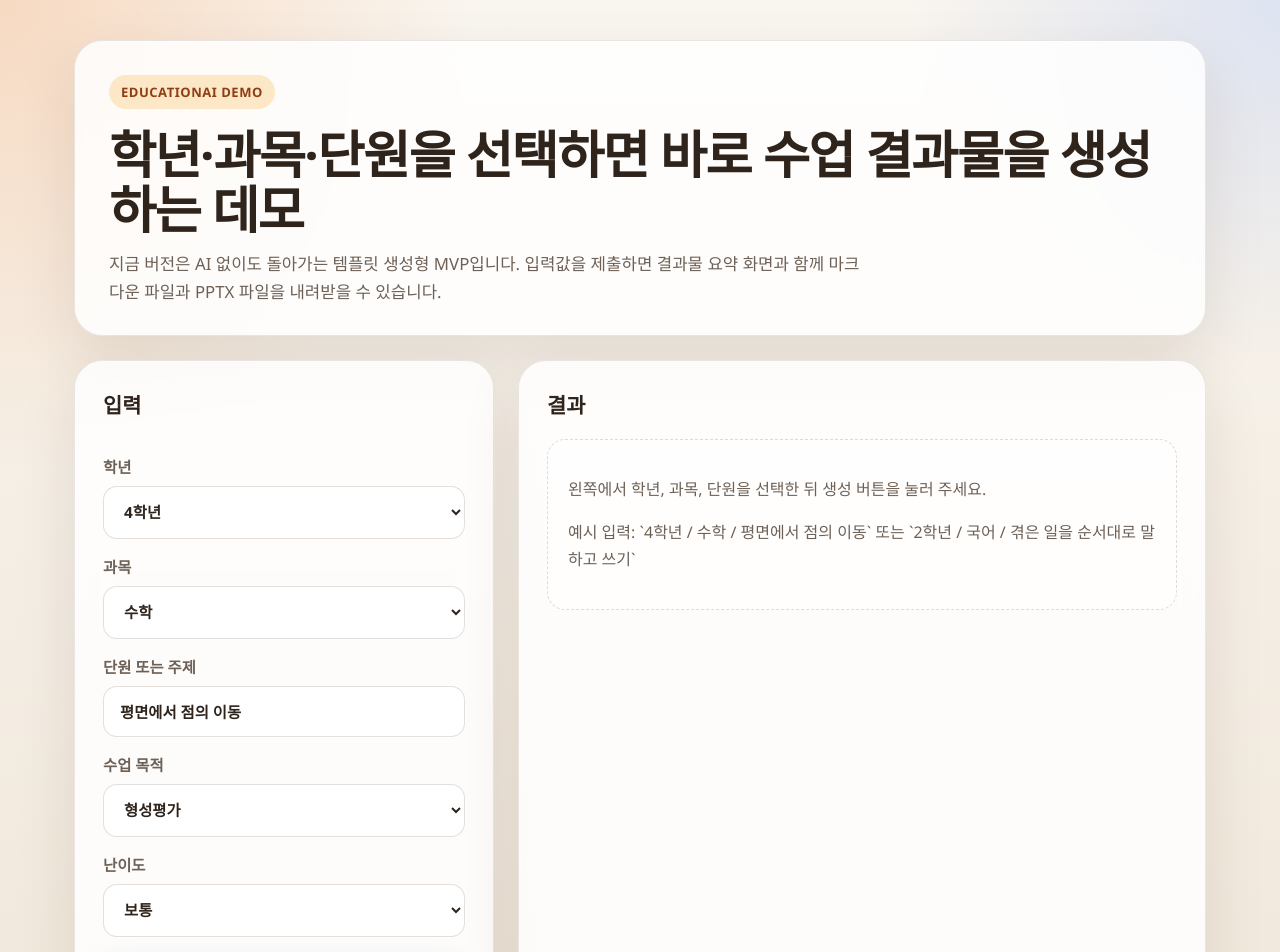
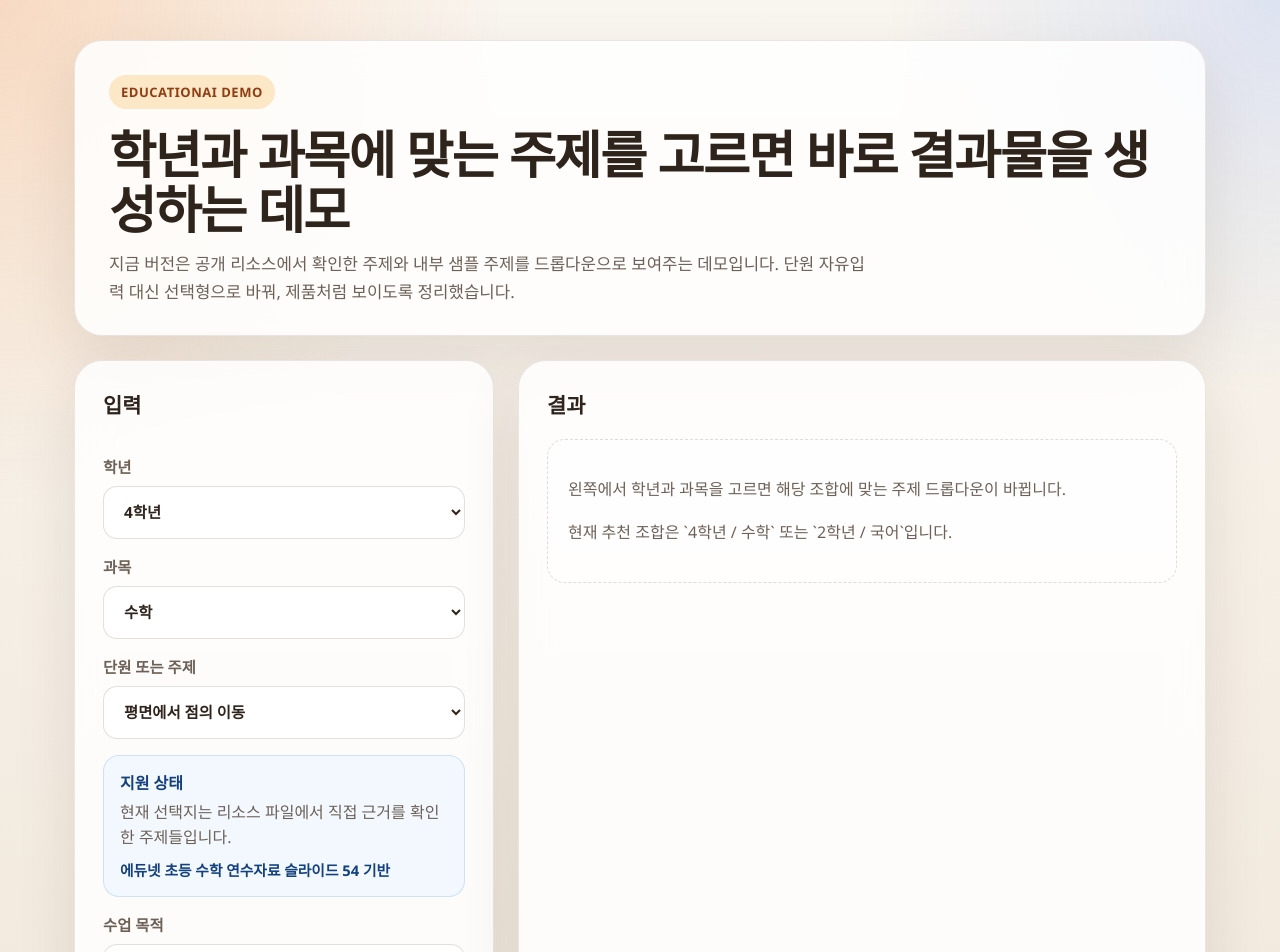
Before and after one commit to chensy14/educationAI, a Next.js app: page / in a window 1280 px wide. Shown: the top 952 px of the page. Built offline with nearby package versions, Linux system fonts and the light colour scheme.

Commit message:
Add resource-based unit dropdowns

```diff
--- a/app/globals.css
+++ b/app/globals.css
@@ -234,6 +234,32 @@ button:disabled {
   font-weight: 700;
 }
 
+.support-box {
+  border: 1px solid rgba(19, 104, 206, 0.16);
+  border-radius: 16px;
+  padding: 14px 16px;
+  background: rgba(238, 245, 255, 0.72);
+}
+
+.support-box strong {
+  display: block;
+  margin-bottom: 6px;
+  color: #14407e;
+}
+
+.support-box p {
+  margin: 0;
+  color: var(--muted);
+  line-height: 1.6;
+}
+
+.support-note {
+  margin-top: 8px !important;
+  color: #14407e !important;
+  font-size: 0.92rem;
+  font-weight: 600;
+}
+
 @media (max-width: 920px) {
   .content-grid {
     grid-template-columns: 1fr;
--- a/components/generator-form.tsx
+++ b/components/generator-form.tsx
@@ -1,6 +1,8 @@
 "use client";
 
-import { useState, useTransition } from "react";
+import { useEffect, useMemo, useState, useTransition } from "react";
+
+import { getSupportMessage, getUnitOptions } from "@/lib/unit-options";
 
 type Subject = "국어" | "수학" | "사회" | "과학" | "영어";
 type Purpose = "도입" | "형성평가" | "복습" | "재수업";
@@ -74,9 +76,26 @@ export function GeneratorForm() {
   const [result, setResult] = useState<GenerateResponse | null>(null);
   const [isPending, startTransition] = useTransition();
 
+  const unitOptions = useMemo(() => getUnitOptions(grade, subject), [grade, subject]);
+  const supportMessage = useMemo(() => getSupportMessage(grade, subject), [grade, subject]);
+  const selectedUnitOption = unitOptions.find((option) => option.value === unit);
+  const canGenerate = Boolean(unit.trim()) && !selectedUnitOption?.disabled;
+
+  useEffect(() => {
+    const fallback = unitOptions.find((option) => !option.disabled);
+    if (!unitOptions.some((option) => option.value === unit && !option.disabled)) {
+      setUnit(fallback?.value ?? "");
+    }
+  }, [grade, subject, unit, unitOptions]);
+
   async function handleSubmit(event: React.FormEvent<HTMLFormElement>) {
     event.preventDefault();
     setError(null);
+
+    if (!canGenerate) {
+      setError("현재 선택한 학년/과목 조합은 아직 생성 가능한 단원 데이터가 준비되지 않았습니다.");
+      return;
+    }
 
     startTransition(async () => {
       try {
@@ -115,16 +134,17 @@ export function GeneratorForm() {
     <div className="page-shell">
       <section className="hero-card">
         <div className="eyebrow">EducationAI Demo</div>
-        <h1>학년·과목·단원을 선택하면 바로 수업 결과물을 생성하는 데모</h1>
+        <h1>학년과 과목에 맞는 주제를 고르면 바로 결과물을 생성하는 데모</h1>
         <p>
-          지금 버전은 AI 없이도 돌아가는 템플릿 생성형 MVP입니다. 입력값을 제출하면 결과물 요약 화면과 함께
-          마크다운 파일과 PPTX 파일을 내려받을 수 있습니다.
+          지금 버전은 공개 리소스에서 확인한 주제와 내부 샘플 주제를 드롭다운으로 보여주는 데모입니다. 단원
+          자유입력 대신 선택형으로 바꿔, 제품처럼 보이도록 정리했습니다.
         </p>
       </section>
 
       <section className="content-grid">
         <form className="panel" onSubmit={handleSubmit}>
           <h2>입력</h2>
+
           <label>
             학년
             <select value={grade} onChange={(event) => setGrade(event.target.value)}>
@@ -138,20 +158,7 @@ export function GeneratorForm() {
 
           <label>
             과목
-            <select
-              value={subject}
-              onChange={(event) => {
-                const nextSubject = event.target.value as Subject;
-                setSubject(nextSubject);
-                if (nextSubject === "수학") {
-                  setUnit("평면에서 점의 이동");
-                } else if (nextSubject === "국어") {
-                  setUnit("겪은 일을 순서대로 말하고 쓰기");
-                } else {
-                  setUnit("");
-                }
-              }}
-            >
+            <select value={subject} onChange={(event) => setSubject(event.target.value as Subject)}>
               {subjectOptions.map((option) => (
                 <option key={option} value={option}>
                   {option}
@@ -162,8 +169,20 @@ export function GeneratorForm() {
 
           <label>
             단원 또는 주제
-            <input value={unit} onChange={(event) => setUnit(event.target.value)} placeholder="예: 평면에서 점의 이동" />
+            <select value={unit} onChange={(event) => setUnit(event.target.value)}>
+              {unitOptions.map((option) => (
+                <option key={`${grade}-${subject}-${option.label}`} value={option.value} disabled={option.disabled}>
+                  {option.label}
+                </option>
+              ))}
+            </select>
           </label>
+
+          <div className="support-box">
+            <strong>지원 상태</strong>
+            <p>{supportMessage}</p>
+            {selectedUnitOption?.note ? <p className="support-note">{selectedUnitOption.note}</p> : null}
+          </div>
 
           <label>
             수업 목적
@@ -187,7 +206,7 @@ export function GeneratorForm() {
             </select>
           </label>
 
-          <button type="submit" disabled={isPending || !unit.trim()}>
+          <button type="submit" disabled={isPending || !canGenerate}>
             {isPending ? "생성 중..." : "결과물 만들기"}
           </button>
 
@@ -247,8 +266,8 @@ export function GeneratorForm() {
             </div>
           ) : (
             <div className="empty-state">
-              <p>왼쪽에서 학년, 과목, 단원을 선택한 뒤 생성 버튼을 눌러 주세요.</p>
-              <p>예시 입력: `4학년 / 수학 / 평면에서 점의 이동` 또는 `2학년 / 국어 / 겪은 일을 순서대로 말하고 쓰기`</p>
+              <p>왼쪽에서 학년과 과목을 고르면 해당 조합에 맞는 주제 드롭다운이 바뀝니다.</p>
+              <p>현재 추천 조합은 `4학년 / 수학` 또는 `2학년 / 국어`입니다.</p>
             </div>
           )}
         </section>
--- /dev/null
+++ b/lib/unit-options.ts
@@ -0,0 +1,82 @@
+import type { Subject } from "@/lib/lesson-generator";
+
+export type UnitOption = {
+  value: string;
+  label: string;
+  source: "resource" | "sample" | "pending";
+  note?: string;
+  disabled?: boolean;
+};
+
+type UnitMap = Record<string, UnitOption[]>;
+
+const unitMap: UnitMap = {
+  "4학년::수학": [
+    {
+      value: "평면에서 점의 이동",
+      label: "평면에서 점의 이동",
+      source: "resource",
+      note: "에듀넷 초등 수학 연수자료 슬라이드 54 기반",
+    },
+    {
+      value: "컴퍼스로 여러 가지 크기의 원 그리기",
+      label: "컴퍼스로 여러 가지 크기의 원 그리기",
+      source: "resource",
+      note: "에듀넷 초등 수학 연수자료 슬라이드 56 기반",
+    },
+    {
+      value: "그림그래프와 막대그래프",
+      label: "그림그래프와 막대그래프로 나타내고 해석하기",
+      source: "resource",
+      note: "에듀넷 초등 수학 연수자료 슬라이드 63 기반",
+    },
+    {
+      value: "막대그래프와 꺾은선그래프에 공학 도구 활용",
+      label: "막대그래프와 꺾은선그래프에 공학 도구 활용",
+      source: "resource",
+      note: "에듀넷 초등 수학 연수자료 슬라이드 64 기반",
+    },
+  ],
+  "2학년::국어": [
+    {
+      value: "겪은 일을 순서대로 말하고 쓰기",
+      label: "겪은 일을 순서대로 말하고 쓰기",
+      source: "sample",
+      note: "국어 자료 존재 확인 기반의 내부 샘플 주제",
+    },
+  ],
+};
+
+export function getUnitOptions(grade: string, subject: Subject): UnitOption[] {
+  const key = `${grade}::${subject}`;
+  const found = unitMap[key];
+
+  if (found && found.length > 0) {
+    return found;
+  }
+
+  return [
+    {
+      value: "",
+      label: "현재 리소스 기준 주제 준비 중",
+      source: "pending",
+      note: "이 조합은 아직 리소스 기반 드롭다운을 만들 만한 근거가 부족합니다.",
+      disabled: true,
+    },
+  ];
+}
+
+export function getSupportMessage(grade: string, subject: Subject): string {
+  const options = getUnitOptions(grade, subject);
+  const first = options[0];
+
+  if (first?.source === "pending") {
+    return "현재 공개 리소스 기준으로는 이 학년/과목 조합의 단원 드롭다운을 아직 확정하지 못했습니다.";
+  }
+
+  if (options.every((option) => option.source === "resource")) {
+    return "현재 선택지는 리소스 파일에서 직접 근거를 확인한 주제들입니다.";
+  }
+
+  return "현재 선택지에는 리소스 기반 항목과 내부 샘플 항목이 함께 포함될 수 있습니다.";
+}
```
